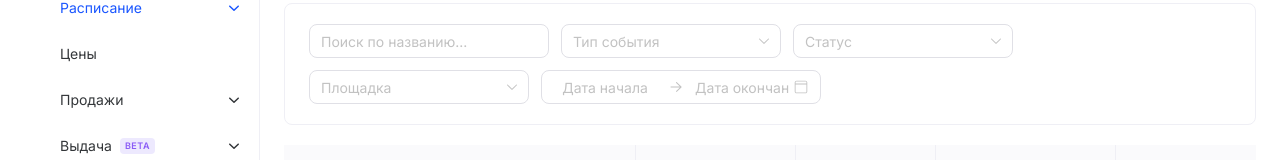
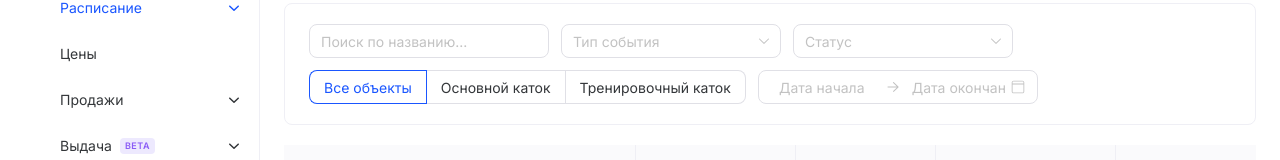
Before and after one commit to 23brezhnev/fanzilla-admin, a Vue app: page /events in a window 1280 px wide. Shown: the part 139-299 px from the top of the page. Built offline with nearby package versions, Linux system fonts and the light colour scheme; some icons are missing.

Commit message:
Improve venue filter accessibility

```diff
--- a/src/views/events/EventsList.vue
+++ b/src/views/events/EventsList.vue
@@ -32,13 +32,16 @@
             clearable
             style="width: 220px"
           />
-          <n-select
+          <n-radio-group
             v-model:value="filters.venue"
-            :options="venueOptions"
-            placeholder="Площадка"
-            clearable
-            style="width: 220px"
-          />
+          >
+            <n-radio-button
+              v-for="option in venueFilterOptions"
+              :key="option.value"
+              :value="option.value"
+              :label="option.label"
+            />
+          </n-radio-group>
           <n-date-picker
             v-model:value="filters.dateRange"
             type="daterange"
@@ -83,7 +86,7 @@ const filters = ref({
   search: '',
   types: null,
   statuses: null,
-  venue: null,
+  venue: 'all',
   dateRange: null
 })
 
@@ -116,6 +119,11 @@ const venueOptions = venues.map(v => ({
   value: v.id
 }))
 
+const venueFilterOptions = [
+  { label: 'Все объекты', value: 'all' },
+  ...venueOptions
+]
+
 const eventTypeMap = Object.fromEntries(eventTypes.map(t => [t.value, t]))
 
 const filteredEvents = computed(() => {
@@ -134,7 +142,7 @@ const filteredEvents = computed(() => {
     result = result.filter(e => filters.value.statuses.includes(e.status))
   }
 
-  if (filters.value.venue) {
+  if (filters.value.venue !== 'all') {
     result = result.filter(e => e.venue === filters.value.venue)
   }
 
```
